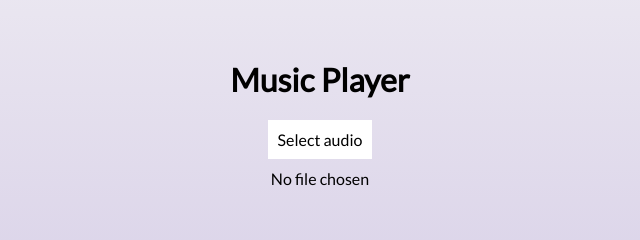
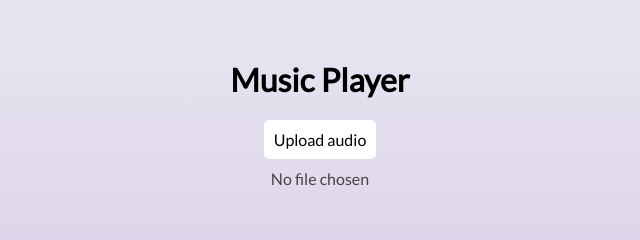
Before and after one commit to vakodrazan/audio-player-challenge, a plain HTML site: page index.html in a window 1280 px wide. Shown: the part 140-380 px from the top of the page, 320-960 px from the left. Drawn offline with Linux system fonts and the light colour scheme.

Commit message:
update text content and input style

```diff
--- a/index.html
+++ b/index.html
@@ -14,7 +14,7 @@
   <h1>Music Player</h1>
   <div class="upload-container">
     <label for="upload" class="upload-file">
-      Select audio
+      Upload audio
       <input type="file" name="upload" id="upload" class="audio-input" accept="audio/*" onchange="loadFile(event)">
     </label>
     <span id="audio-title" class="audio-title">No file chosen</span>
--- a/style.css
+++ b/style.css
@@ -141,11 +141,13 @@ body {
 
 .audio-title {
   word-wrap: break-word;
+  color: rgb(68, 67, 67)
 }
 
 .upload-file {
   background-color: white;
   padding: 10px;
+  border-radius: 5px;
 }
 
 .audio-input {
```
